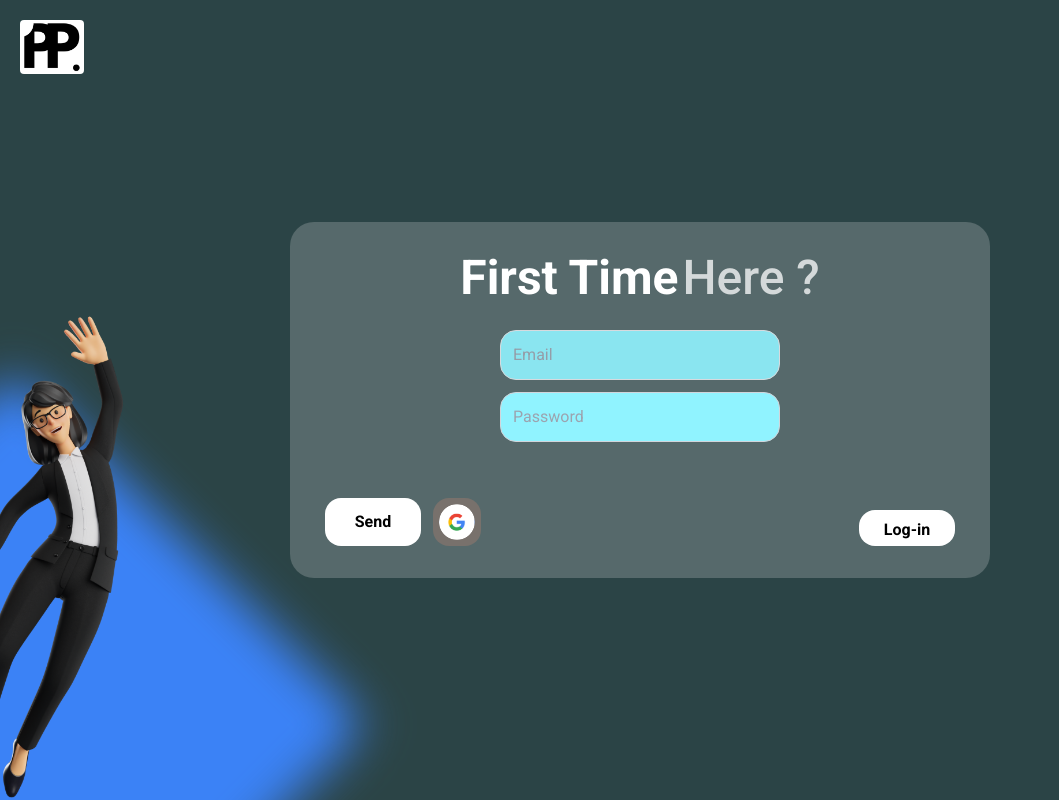
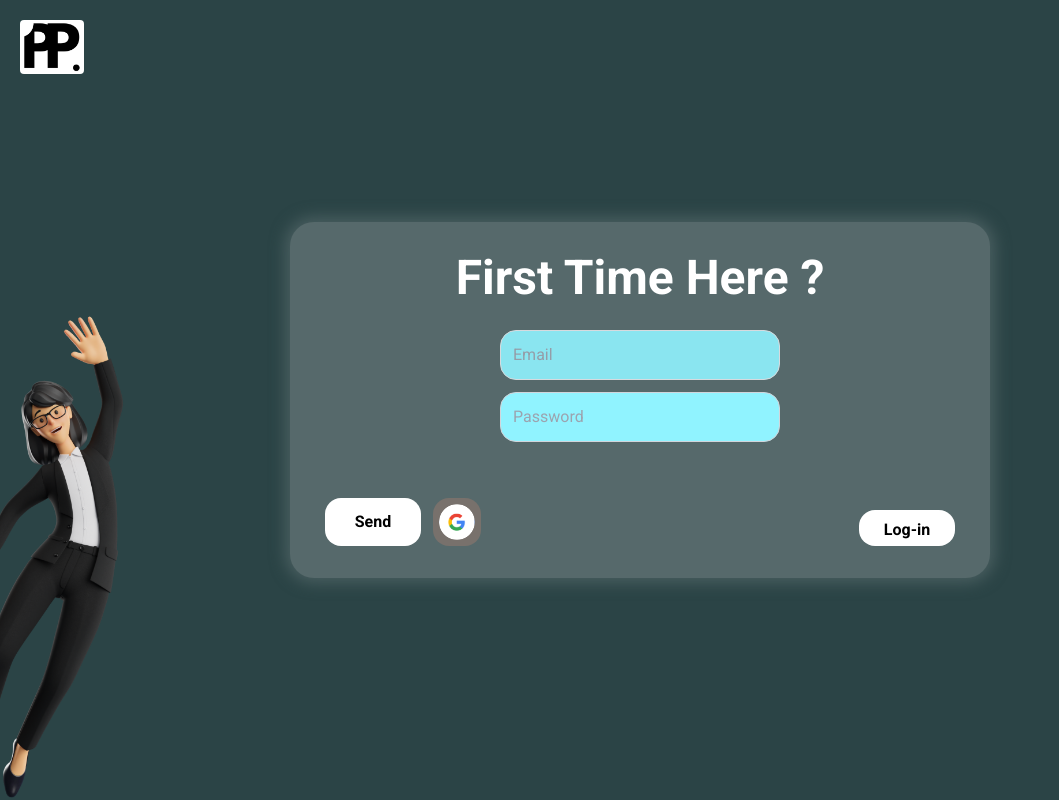
Before and after one commit to apfeet/PostPilot, a React (Vite) app in the folder FrontEnd/PostPilot-frontEND/: page / in a window 1280 px wide. Shown: the whole page, without its empty margins (0-1059 px from the left). Built offline with nearby package versions, Linux system fonts and the light colour scheme.

Commit message:
updating login page

```diff
--- a/FrontEnd/PostPilot-frontEND/src/components/login-page.jsx
+++ b/FrontEnd/PostPilot-frontEND/src/components/login-page.jsx
@@ -1,37 +1,51 @@
-import React from "react";
-import LOGO from "../assets/LOGO.webp";
-import googleIcon from "../assets/GoogleLogin.png";
-import YoungLady from "../assets/B8_1.png";
+import React, { useState } from "react"; // Import React and useState hook
+import LOGO from "../assets/LOGO.webp"; // Import the logo image
+import googleIcon from "../assets/GoogleLogin.png"; // Import the Google icon image
+import YoungLady from "../assets/B8_1.png"; // Import the image of the young lady
 
 const LoginPage = () => {
+  // Define a functional component
+  const [isHovered, setIsHovered] = useState(false); // State to track hover effect on the button
+  const [isLogin, setIsLogin] = useState(true); // State to track login/register mode
+
+  const handleClick = () => {
+    setIsLogin(!isLogin); // Toggle between login and register
+  };
+
   return (
     <div>
-      <div className="relative z-[1] flex h-screen items-center justify-center overflow-hidden bg-costom-grey">
-        <div className="absolute bottom-[-89px] left-[-200px] z-[2] h-[400px] w-[500px] rotate-45 rounded-3xl bg-blue-500 blur-xl"></div>
-        {/* <div className="absolute bottom-[100px] left-[-200px] z-[2] h-[400px] w-[500px] rotate-45 rounded-3xl bg-blue-500 blur-xl"></div> */}
+      <div className="relative z-[0] flex h-screen items-center justify-center overflow-hidden bg-costom-grey">
+        {/* Main container with full screen height and background color */}
+
         <div>
           <img
             src={YoungLady}
             alt="Study women"
-            className="absolute bottom-[-10px] left-[0px] z-[3] w-[400px]"
+            className={`absolute bottom-[-10px] left-[0px] z-[100] w-[400px] transition-all duration-300 ease-in-out ${
+              isHovered ? "translate-x-[-450px]" : "translate-x-[0px]"
+            }`}
           />
-          {/* <img
-            src="{YoungLady}"
-            alt="women"
-            className="absolute bottom-[-10px] left-[0px] z-[3] w-[400px]"
-          /> */}
         </div>
-        <div className="absolute left-0 top-0 z-[3] p-5">
+
+        <div
+          className={`absolute left-0 top-0 z-[100] transform p-5 transition-opacity duration-500 ${
+            isHovered ? "opacity-0" : "opacity-100"
+          }`}
+        >
           <img src={LOGO} alt="PostPilot" className="w-16 rounded" />
+          {/* Logo with fade effect based on hover state */}
         </div>
-        <div className="z-[3] flex w-[700px] flex-col items-center justify-center overflow-hidden rounded-3xl bg-costom-lightgrey pb-4 pt-8">
+
+        <div className="z-[100] flex w-[700px] flex-col items-center justify-center overflow-hidden rounded-3xl bg-costom-lightgrey pb-4 pt-8 shadow-[0_0_15px_5px_rgba(86,105,107,0.7)]">
+          {/* Form container with shadow and rounded corners */}
+
           <div>
-            <span className="text-5xl font-bold text-white">First Time</span>
-            &nbsp;
-            <span className="text-5xl font-medium text-white opacity-75">
-              Here ?
-            </span>
+            <div className="text-5xl font-bold text-white">
+              {isLogin ? "First Time Here ?" : "Login"}
+              {/* Conditional text for login/register */}
+            </div>
           </div>
+
           <div className="mb-3 mt-7 flex w-4/5 items-center justify-center">
             <label htmlFor="username" className="block text-gray-500"></label>
             <input
@@ -40,7 +54,9 @@ const LoginPage = () => {
               className="w-6/12 rounded-2xl border bg-costom-cyan p-3 text-gray-600 opacity-90"
               placeholder="Email"
             />
+            {/* Username input field */}
           </div>
+
           <div className="mb-6 flex w-4/5 items-center justify-center">
             <label htmlFor="password" className="block"></label>
             <input
@@ -49,25 +65,17 @@ const LoginPage = () => {
               className="w-6/12 rounded-2xl border border-gray-300 bg-costom-cyan p-3 text-gray-700"
               placeholder="Password"
             />
+            {/* Password input field */}
           </div>
+
           <div className="mt-8 flex w-[90%] justify-between">
             <div className="flex">
-              {/* <a
-                href="#"
-                className="group relative inline-flex items-center justify-start overflow-hidden rounded-full px-5 py-3 font-bold"
-              >
-                <span className="absolute left-0 top-0 h-32 w-32 -translate-y-2 translate-x-12 rotate-45 bg-white opacity-[3%]"></span>
-                <span className="absolute left-0 top-0 -mt-1 h-48 w-48 -translate-x-56 -translate-y-24 rotate-45 bg-white opacity-100 transition-all duration-500 ease-in-out group-hover:-translate-x-8"></span>
-                <span className="relative w-20 text-center text-white transition-colors duration-200 ease-in-out group-hover:text-gray-900">
-                  Send
-                </span>
-                <span className="absolute inset-0 rounded-full border-2 border-white"></span>
-              </a> */}
               <a
                 href="#"
                 className="relative bottom-0 flex h-12 w-24 items-center justify-center rounded-2xl bg-white font-semibold text-black transition duration-300 hover:bg-black hover:text-white"
               >
                 <span>Send</span>
+                {/* Button to send the login/register form */}
               </a>
 
               <div className="relative ml-3 h-12 rounded-2xl bg-stone-500">
@@ -78,33 +86,29 @@ const LoginPage = () => {
                       alt="GoogleIcon"
                       className="mr-0 w-11 rounded-full border-none p-1"
                     />
+                    {/* Google icon inside the button */}
                   </div>
                   <div className="overflow-hidden">
                     <div className="flex w-0 items-center justify-center opacity-0 transition-all duration-300 ease-in-out group-hover:w-24 group-hover:opacity-100">
                       <span className="text-white">Google </span>&nbsp;
                       <span className="mr-1 text-white">Auth</span>
+                      {/* Text that appears on hover */}
                     </div>
                   </div>
                 </a>
               </div>
             </div>
+
             <div>
-              {/* <a
-                href="#"
-                className="group relative inline-flex items-center justify-start overflow-hidden rounded-full px-5 py-3 font-bold"
-              >
-                <span className="absolute left-0 top-0 h-32 w-32 -translate-y-2 translate-x-12 rotate-45 bg-white opacity-[3%]"></span>
-                <span className="absolute left-0 top-0 -mt-1 h-48 w-48 -translate-x-56 -translate-y-24 rotate-45 bg-white opacity-100 transition-all duration-500 ease-in-out group-hover:-translate-x-8"></span>
-                <span className="relative w-20 text-center text-white transition-colors duration-200 ease-in-out group-hover:text-gray-900">
-                  Log-in
-                </span>
-                <span className="absolute inset-0 rounded-full border-2 border-white"></span>
-              </a> */}
               <a
                 href="#"
                 className="mt-3 flex w-24 items-center justify-center rounded-2xl bg-white px-4 pb-1 pt-2 font-semibold text-black transition duration-300 hover:bg-black hover:text-white"
+                onMouseEnter={() => setIsHovered(true)}
+                onMouseLeave={() => setIsHovered(false)}
+                onClick={handleClick} // Toggle between login and register
               >
-                <span>Log-in</span>
+                <span>{isLogin ? "Log-in" : "Register"}</span>
+                {/* Conditional text for the button */}
               </a>
             </div>
           </div>
--- a/FrontEnd/PostPilot-frontEND/tailwind.config.js
+++ b/FrontEnd/PostPilot-frontEND/tailwind.config.js
@@ -11,6 +11,9 @@ export default {
       'costom-cyan': '#90F3FF',
       'costom-lightgrey':'#56696b',
       'costom-darkgrey':'#ECECEC'
+     },
+     backgroundImage: {
+      'login-page':"url(''../assets/waves-background.png'')"
      }
     },
   },
```
